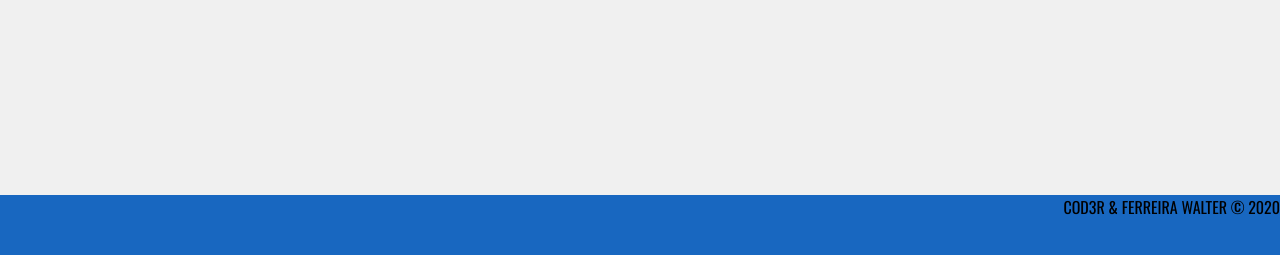
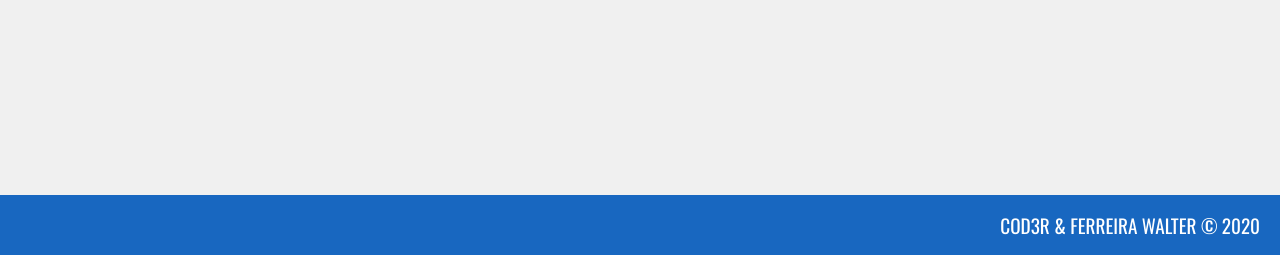
Before and after one commit to FerreiraWalter/Php, a PHP site: page / in a window 1280 px wide. Shown: the part 545-800 px from the top of the page. Run offline with PHP 8.4, Linux system fonts and the light colour scheme.

Commit message:
Update estilo.css

```diff
--- a/Curso_PHP/assets/css/estilo.css
+++ b/Curso_PHP/assets/css/estilo.css
@@ -55,4 +55,9 @@ body {
     justify-content: flex-end;
     /*position: sticky;
     bottom: 0px; DEIXAR O RODAPE SEMPRE VISIVEL*/
+    justify-content: flex-end;
+    align-items: center;
+    font-size: 1.2rem;
+    padding: 0px 20px;
+    color: #fff;
 }
```
